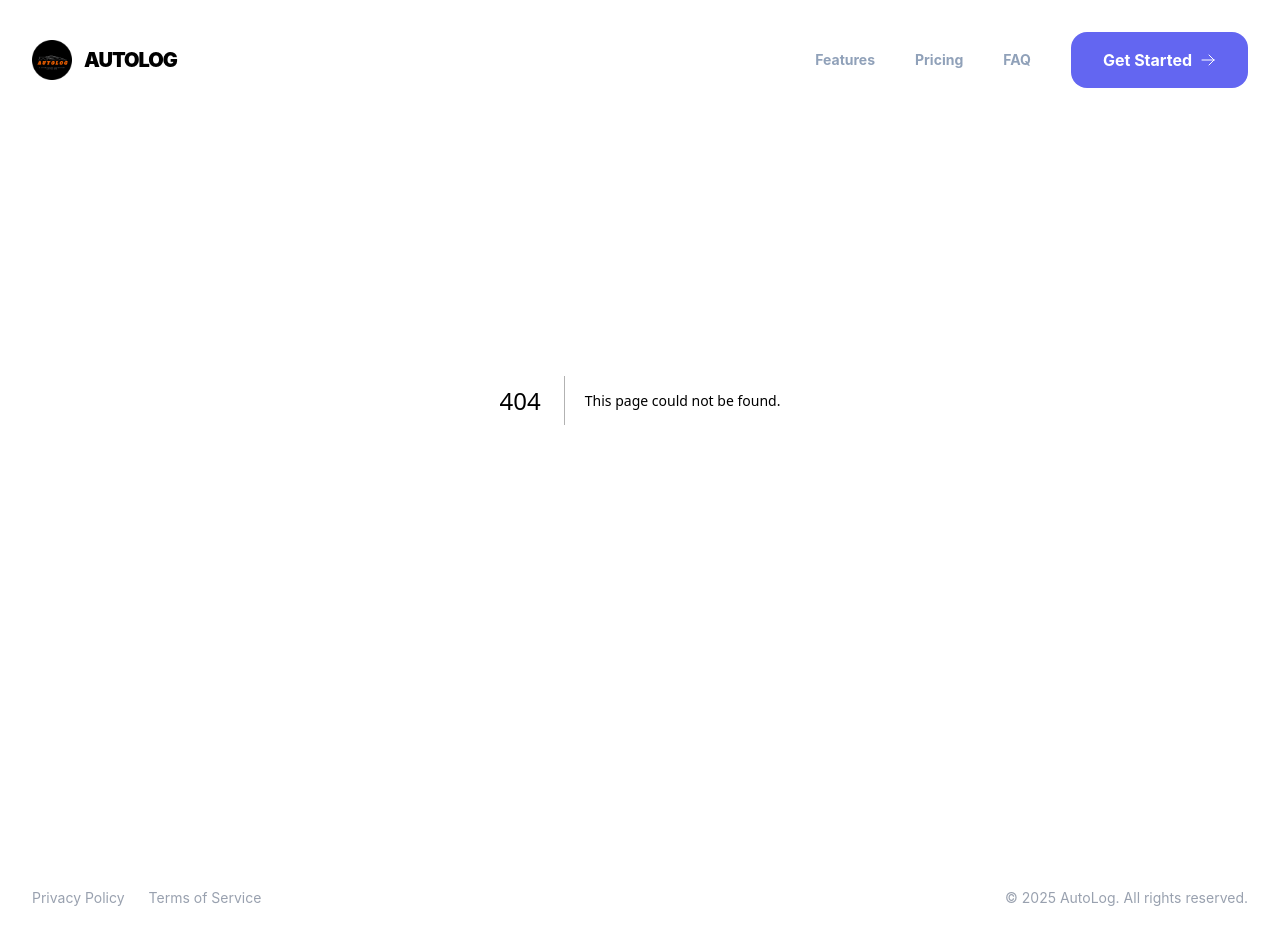
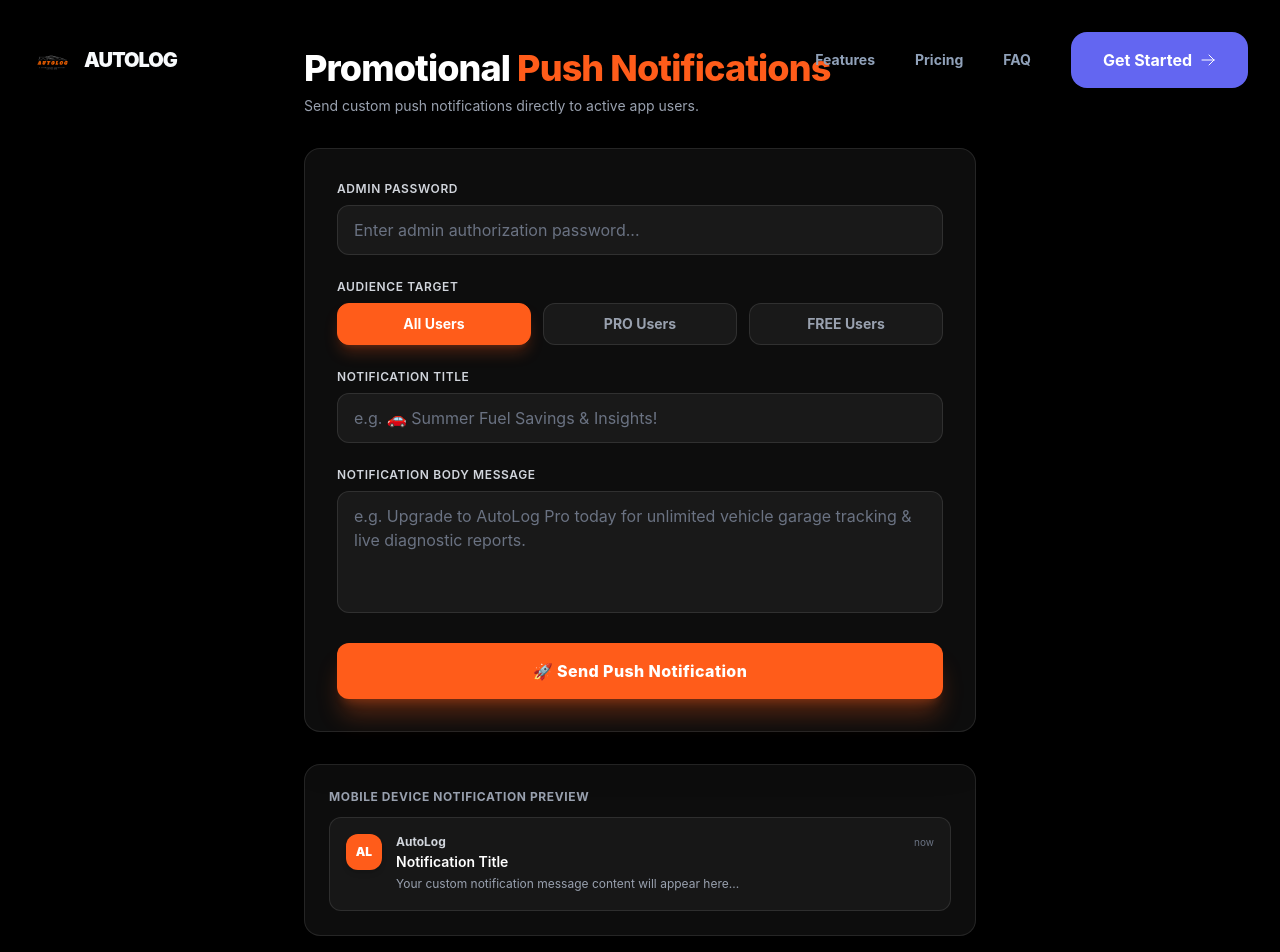
Before and after one commit to Parmeet349/AutoLog-website, a Next.js app: page /admin/notifications in a window 1280 px wide. Before the commit this address had no page. Shown: the top 952 px of the page. Built offline with nearby package versions, Linux system fonts and the light colour scheme.

Commit message:
Added Custoom notification sending page

```diff
--- /dev/null
+++ b/src/app/admin/notifications/page.tsx
@@ -0,0 +1,175 @@
+"use client";
+
+import React, { useState } from "react";
+
+export default function PushNotificationAdminPage() {
+  const [title, setTitle] = useState("");
+  const [body, setBody] = useState("");
+  const [password, setPassword] = useState("");
+  const [target, setTarget] = useState<"all" | "pro" | "free">("all");
+  const [loading, setLoading] = useState(false);
+  const [statusMsg, setStatusMsg] = useState<{ text: string; error?: boolean } | null>(null);
+
+  const handleSendNotification = async (e: React.FormEvent) => {
+    e.preventDefault();
+    if (!password.trim()) {
+      setStatusMsg({ text: "Please enter the admin password.", error: true });
+      return;
+    }
+    if (!title.trim() || !body.trim()) {
+      setStatusMsg({ text: "Please provide both title and body content.", error: true });
+      return;
+    }
+
+    try {
+      setLoading(true);
+      setStatusMsg(null);
+
+      const API_URL = process.env.NEXT_PUBLIC_SERVER_URL || "https://api.autolog.ca/api";
+      const res = await fetch(`${API_URL}/admin/send-push`, {
+        method: "POST",
+        headers: { "Content-Type": "application/json" },
+        body: JSON.stringify({ title, body, target, password }),
+      });
+
+      const data = await res.json();
+      if (res.ok && data.success) {
+        setStatusMsg({ text: data.msg || "Push notification sent successfully!" });
+        setTitle("");
+        setBody("");
+      } else {
+        setStatusMsg({ text: data.msg || "Failed to send push notification.", error: true });
+      }
+    } catch (err) {
+      console.error("Error sending push notification:", err);
+      setStatusMsg({ text: "Network error sending push notification.", error: true });
+    } finally {
+      setLoading(false);
+    }
+  };
+
+  return (
+    <div className="min-h-screen bg-black text-white p-6 md:p-12">
+      <div className="max-w-2xl mx-auto space-y-8">
+        <div>
+          <h1 className="text-3xl md:text-4xl font-extrabold tracking-tight">
+            Promotional <span className="text-[#FF5C1A]">Push Notifications</span>
+          </h1>
+          <p className="text-gray-400 text-sm mt-2">
+            Send custom push notifications directly to active app users.
+          </p>
+        </div>
+
+        <form onSubmit={handleSendNotification} className="bg-white/5 border border-white/10 rounded-2xl p-6 md:p-8 space-y-6 shadow-2xl backdrop-blur-md">
+          {statusMsg && (
+            <div
+              className={`p-4 rounded-xl text-sm font-medium border ${
+                statusMsg.error
+                  ? "bg-red-500/10 border-red-500/30 text-red-400"
+                  : "bg-emerald-500/10 border-emerald-500/30 text-emerald-400"
+              }`}
+            >
+              {statusMsg.text}
+            </div>
+          )}
+
+          <div>
+            <label className="block text-xs font-semibold text-gray-300 uppercase tracking-wider mb-2">
+              Admin Password
+            </label>
+            <input
+              type="password"
+              required
+              placeholder="Enter admin authorization password..."
+              value={password}
+              onChange={(e) => setPassword(e.target.value)}
+              className="w-full bg-white/5 border border-white/10 rounded-xl px-4 py-3 text-white placeholder-gray-500 focus:outline-none focus:border-[#FF5C1A] transition-colors"
+            />
+          </div>
+
+          <div>
+            <label className="block text-xs font-semibold text-gray-300 uppercase tracking-wider mb-2">
+              Audience Target
+            </label>
+            <div className="grid grid-cols-3 gap-3">
+              {(["all", "pro", "free"] as const).map((t) => (
+                <button
+                  key={t}
+                  type="button"
+                  onClick={() => setTarget(t)}
+                  className={`py-2.5 px-4 rounded-xl text-sm font-bold capitalize transition-all border ${
+                    target === t
+                      ? "bg-[#FF5C1A] text-white border-[#FF5C1A] shadow-lg shadow-[#FF5C1A]/25"
+                      : "bg-white/5 border-white/10 text-gray-400 hover:border-white/20"
+                  }`}
+                >
+                  {t === "all" ? "All Users" : `${t.toUpperCase()} Users`}
+                </button>
+              ))}
+            </div>
+          </div>
+
+          <div>
+            <label className="block text-xs font-semibold text-gray-300 uppercase tracking-wider mb-2">
+              Notification Title
+            </label>
+            <input
+              type="text"
+              required
+              placeholder="e.g. 🚗 Summer Fuel Savings & Insights!"
+              value={title}
+              onChange={(e) => setTitle(e.target.value)}
+              className="w-full bg-white/5 border border-white/10 rounded-xl px-4 py-3 text-white placeholder-gray-500 focus:outline-none focus:border-[#FF5C1A] transition-colors"
+            />
+          </div>
+
+          <div>
+            <label className="block text-xs font-semibold text-gray-300 uppercase tracking-wider mb-2">
+              Notification Body Message
+            </label>
+            <textarea
+              required
+              rows={4}
+              placeholder="e.g. Upgrade to AutoLog Pro today for unlimited vehicle garage tracking & live diagnostic reports."
+              value={body}
+              onChange={(e) => setBody(e.target.value)}
+              className="w-full bg-white/5 border border-white/10 rounded-xl px-4 py-3 text-white placeholder-gray-500 focus:outline-none focus:border-[#FF5C1A] transition-colors resize-none"
+            />
+          </div>
+
+          <button
+            type="submit"
+            disabled={loading}
+            className="w-full py-4 px-6 rounded-xl bg-[#FF5C1A] hover:bg-[#ff4500] text-white font-extrabold text-base tracking-wide shadow-xl shadow-[#FF5C1A]/30 transition-all transform active:scale-[0.99] disabled:opacity-50"
+          >
+            {loading ? "Dispatching Notifications..." : "🚀 Send Push Notification"}
+          </button>
+        </form>
+
+        {/* Live Preview Box */}
+        <div className="bg-white/5 border border-white/10 rounded-2xl p-6">
+          <h3 className="text-xs font-bold text-gray-400 uppercase tracking-wider mb-3">
+            Mobile Device Notification Preview
+          </h3>
+          <div className="bg-neutral-900 border border-white/10 rounded-xl p-4 flex gap-3.5 items-start">
+            <div className="w-9 h-9 rounded-xl bg-[#FF5C1A] flex items-center justify-center flex-shrink-0 text-white font-black text-xs shadow-md">
+              AL
+            </div>
+            <div className="flex-1 min-w-0">
+              <div className="flex justify-between items-center mb-0.5">
+                <span className="text-xs font-bold text-gray-300">AutoLog</span>
+                <span className="text-[10px] text-gray-500">now</span>
+              </div>
+              <p className="text-sm font-semibold text-white truncate">
+                {title || "Notification Title"}
+              </p>
+              <p className="text-xs text-gray-400 mt-0.5 line-clamp-2 leading-relaxed">
+                {body || "Your custom notification message content will appear here..."}
+              </p>
+            </div>
+          </div>
+        </div>
+      </div>
+    </div>
+  );
+}
```
